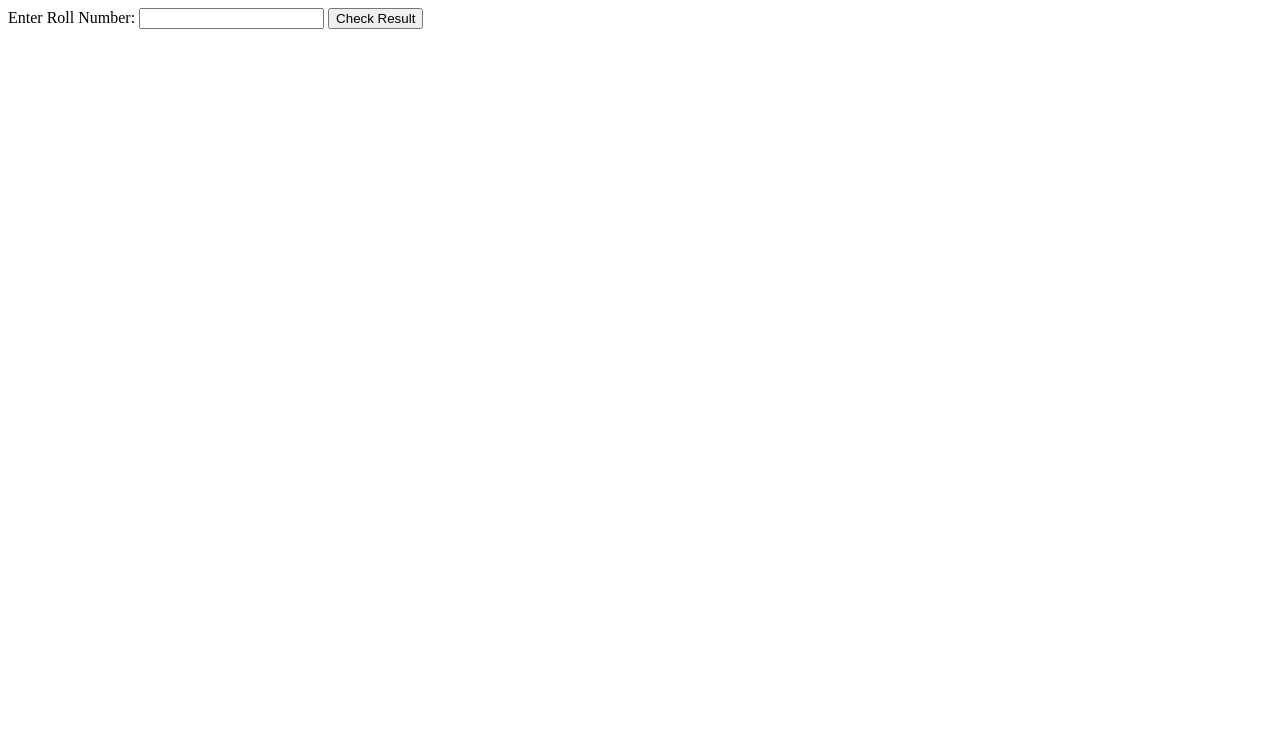
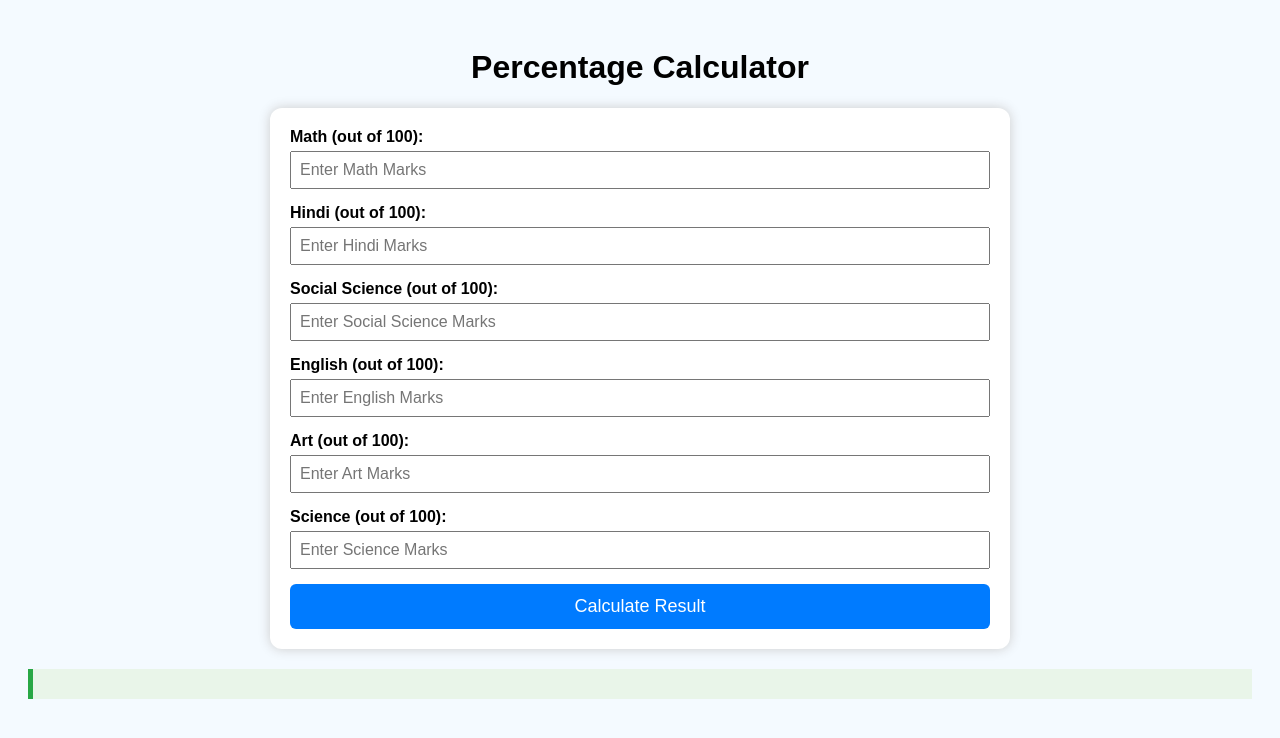
Before and after one commit to welcome5496/Xnxndh, a plain HTML site: page index.html in a window 1280 px wide. Drawn offline with Linux system fonts and the light colour scheme.

Commit message:
Update index.html

```diff
--- a/index.html
+++ b/index.html
@@ -1,14 +1,142 @@
-<form id="resultForm">
-  <label for="roll">Enter Roll Number:</label>
-  <input type="text" id="roll" name="roll" required>
-  <button type="submit">Check Result</button>
+<!DOCTYPE html>
+<html lang="en">
+<head>
+  <meta charset="UTF-8" />
+  <meta name="viewport" content="width=device-width, initial-scale=1.0"/>
+  <title>Percentage Calculator</title>
+  <style>
+    body {
+      font-family: Arial, sans-serif;
+      padding: 20px;
+      background-color: #f4faff;
+    }
+    h1 {
+      text-align: center;
+    }
+    form {
+      max-width: 700px;
+      margin: auto;
+      background: white;
+      padding: 20px;
+      border-radius: 12px;
+      box-shadow: 0 0 12px #ccc;
+    }
+    .subject-input {
+      margin-bottom: 15px;
+    }
+    label {
+      display: block;
+      font-weight: bold;
+      margin-bottom: 5px;
+    }
+    input[type="number"] {
+      width: 100%;
+      padding: 8px;
+      font-size: 16px;
+      box-sizing: border-box;
+    }
+    button {
+      width: 100%;
+      padding: 12px;
+      background: #007BFF;
+      color: white;
+      font-size: 18px;
+      border: none;
+      border-radius: 6px;
+      cursor: pointer;
+    }
+    button:hover {
+      background: #0056b3;
+    }
+    #result {
+      margin-top: 20px;
+      padding: 15px;
+      background-color: #e9f5e9;
+      border-left: 5px solid #28a745;
+      font-size: 18px;
+    }
+    .failed {
+      color: red;
+      font-weight: bold;
+    }
+    .passed {
+      color: green;
+      font-weight: bold;
+    }
+  </style>
+</head>
+<body>
+
+<h1>Percentage Calculator</h1>
+
+<form id="percentageForm">
+  <div class="subject-input">
+    <label for="math">Math (out of 100):</label>
+    <input type="number" id="math" max="100" placeholder="Enter Math Marks">
+  </div>
+  <div class="subject-input">
+    <label for="hindi">Hindi (out of 100):</label>
+    <input type="number" id="hindi" max="100" placeholder="Enter Hindi Marks">
+  </div>
+  <div class="subject-input">
+    <label for="social">Social Science (out of 100):</label>
+    <input type="number" id="social" max="100" placeholder="Enter Social Science Marks">
+  </div>
+  <div class="subject-input">
+    <label for="english">English (out of 100):</label>
+    <input type="number" id="english" max="100" placeholder="Enter English Marks">
+  </div>
+  <div class="subject-input">
+    <label for="art">Art (out of 100):</label>
+    <input type="number" id="art" max="100" placeholder="Enter Art Marks">
+  </div>
+  <div class="subject-input">
+    <label for="science">Science (out of 100):</label>
+    <input type="number" id="science" max="100" placeholder="Enter Science Marks">
+  </div>
+
+  <button type="button" onclick="calculatePercentage()">Calculate Result</button>
 </form>
 
+<div id="result"></div>
+
 <script>
-  document.getElementById('resultForm').addEventListener('submit', function(e) {
-    e.preventDefault();
-    var roll = document.getElementById('roll').value;
-    var url = 'https://upresults.nic.in/result.aspx?roll=' + encodeURIComponent(roll);
-    window.open(url, '_blank');
-  });
+  function calculatePercentage() {
+    const subjects = ['math', 'hindi', 'social', 'english', 'art', 'science'];
+    const passingMarks = 33;
+    const maxMarksEach = 100;
+    let total = 0;
+    let resultHTML = '';
+    let allPassed = true;
+
+    subjects.forEach(subject => {
+      const marks = parseFloat(document.getElementById(subject).value);
+      const subjectName = subject.charAt(0).toUpperCase() + subject.slice(1);
+
+      if (!isNaN(marks)) {
+        total += marks;
+        if (marks >= passingMarks) {
+          resultHTML += `<p>${subjectName}: ${marks} - <span class="passed">Passed</span></p>`;
+        } else {
+          resultHTML += `<p>${subjectName}: ${marks} - <span class="failed">Failed</span></p>`;
+          allPassed = false;
+        }
+      } else {
+        resultHTML += `<p>${subjectName}: <span class="failed">No Marks Entered</span></p>`;
+        allPassed = false;
+      }
+    });
+
+    const totalOutOf = subjects.length * maxMarksEach;
+    const percentage = (total / totalOutOf) * 100;
+
+    resultHTML += `<hr><p><strong>Total Marks:</strong> ${total} / ${totalOutOf}</p>`;
+    resultHTML += `<p><strong>Percentage:</strong> ${percentage.toFixed(2)}%</p>`;
+    resultHTML += `<p><strong>Overall Result:</strong> <span class="${allPassed ? 'passed' : 'failed'}">${allPassed ? 'Passed' : 'Failed'}</span></p>`;
+
+    document.getElementById('result').innerHTML = resultHTML;
+  }
 </script>
+
+</body>
+</html>
```
